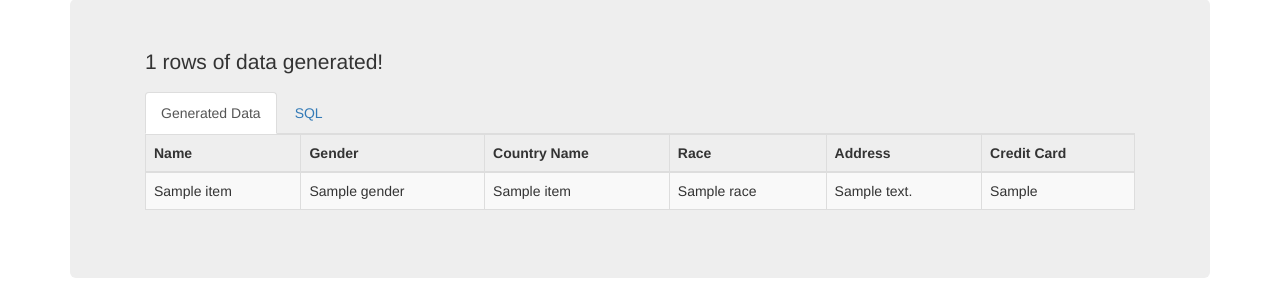
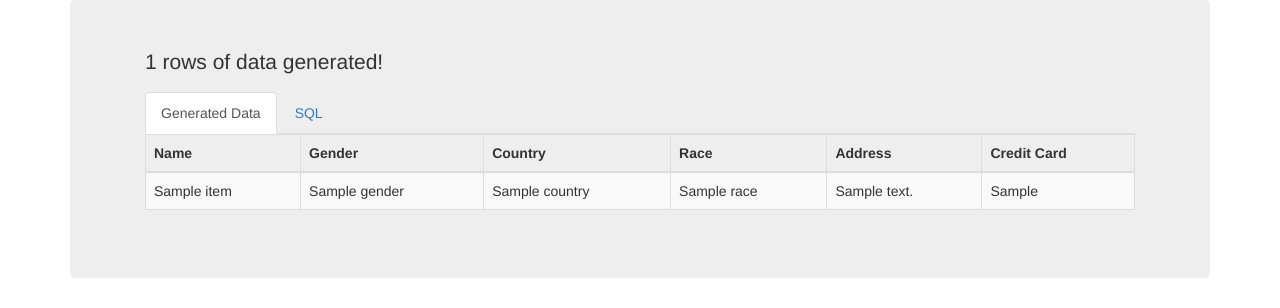
Before and after one commit to XYLau/ItsInMyHead, a Django app: template datagen/templates/generate.html in a window 1280 px wide. Shown: the part 548-856 px from the top of the page. Run offline with Django 3.2, Linux system fonts and the light colour scheme; the template is opened without the code that fills it: most values are stand-ins (such as "Sample title", 1, 10 or a date in 2020); some libraries are stand-ins or nearby versions.

Commit message:
fixed the extra comma
successfully run!

```diff
--- a/datagen/templates/generate.html
+++ b/datagen/templates/generate.html
@@ -343,8 +343,8 @@
                                 {% if datas.0.Gender %}
                                     <th> Gender</th>
                                 {% endif %}
-                                {% if datas.0.CountryName %}
-                                    <th> Country Name</th>
+                                {% if datas.0.Country %}
+                                    <th> Country</th>
                                 {% endif %}
                                 {% if datas.0.Race %}
                                     <th> Race</th>
@@ -368,8 +368,8 @@
                                     {% if item.Gender %}
                                         <td>{{ item.Gender }}</td>
                                     {% endif %}
-                                    {% if item.CountryName %}
-                                        <td>{{ item.CountryName }}</td>
+                                    {% if item.Country %}
+                                        <td>{{ item.Country }}</td>
                                     {% endif %}
                                     {% if item.Race %}
                                         <td>{{ item.Race }}</td>
@@ -404,7 +404,7 @@
                                     gender varchar(5), <br>
                                 {% endif %}
                                 {% if datas.0.Country %}
-                                    name country(30), <br>
+                                    country varchar(30), <br>
                                 {% endif %}
                                 {% if datas.0.Race %}
                                     race varchar(20), <br>
@@ -423,44 +423,74 @@
                                     {% with item|length as counter %}
                                         INSERT INTO Generated(
                                         {% if item.Name %}
-                                            name,
+                                            name
+                                            {% if item.Gender or item.Country or item.Race or item.Address or item.CreditCard %}
+                                                ,
+                                            {% endif %}
                                         {% endif %}
                                         {% if item.Gender %}
-                                            gender,
+                                            gender
+                                            {% if item.Country or item.Race or item.Address or item.CreditCard %}
+                                                ,
+                                            {% endif %}
                                         {% endif %}
                                         {% if item.Country %}
-                                            country,
+                                            country
+                                            {% if item.Race or item.Address or item.CreditCard %}
+                                                ,
+                                            {% endif %}
                                         {% endif %}
                                         {% if item.Race %}
-                                            race,
+                                            race
+                                            {% if item.Address or item.CreditCard %}
+                                                ,
+                                            {% endif %}
                                         {% endif %}
                                         {% if item.Address %}
-                                            address,
+                                            address
+                                            {% if item.CreditCard %}
+                                                ,
+                                            {% endif %}
                                         {% endif %}
                                         {% if item.CreditCard %}
-                                            credit_card,
+                                            credit_card
                                         {% endif %}
                                         )
 
                                         {#  values  #}
                                         VALUES (
                                         {% if item.Name %}
-                                            '{{ item.Name }}',
+                                            '{{ item.Name }}'
+                                            {% if item.Gender or item.Country or item.Race or item.Address or item.CreditCard %}
+                                                ,
+                                            {% endif %}
                                         {% endif %}
                                         {% if item.Gender %}
-                                            '{{ item.Gender }}',
+                                            '{{ item.Gender }}'
+                                            {% if item.Country or item.Race or item.Address or item.CreditCard %}
+                                                ,
+                                            {% endif %}
                                         {% endif %}
                                         {% if item.Country %}
-                                            '{{ item.Country }}',
+                                            '{{ item.Country }}'
+                                            {% if item.Race or item.Address or item.CreditCard %}
+                                                ,
+                                            {% endif %}
                                         {% endif %}
                                         {% if item.Race %}
-                                            '{{ item.Race }}',
+                                            '{{ item.Race }}'
+                                            {% if item.Address or item.CreditCard %}
+                                                ,
+                                            {% endif %}
                                         {% endif %}
                                         {% if item.Address %}
-                                            '{{ item.Address }}',
+                                            '{{ item.Address }}'
+                                            {% if item.CreditCard %}
+                                                ,
+                                            {% endif %}
                                         {% endif %}
                                         {% if item.CreditCard %}
-                                            '{{ item.CreditCard }}',
+                                            '{{ item.CreditCard }}'
                                         {% endif %}
 
                                         ); <br>
@@ -609,7 +639,7 @@
         $("#table_data").show();
     });
 
-    $(document).ready(function(){
+    $(document).ready(function () {
         $("#sql_data").hide();
     });
 
```
Lines whose indentation alone changed are shown as unchanged.
